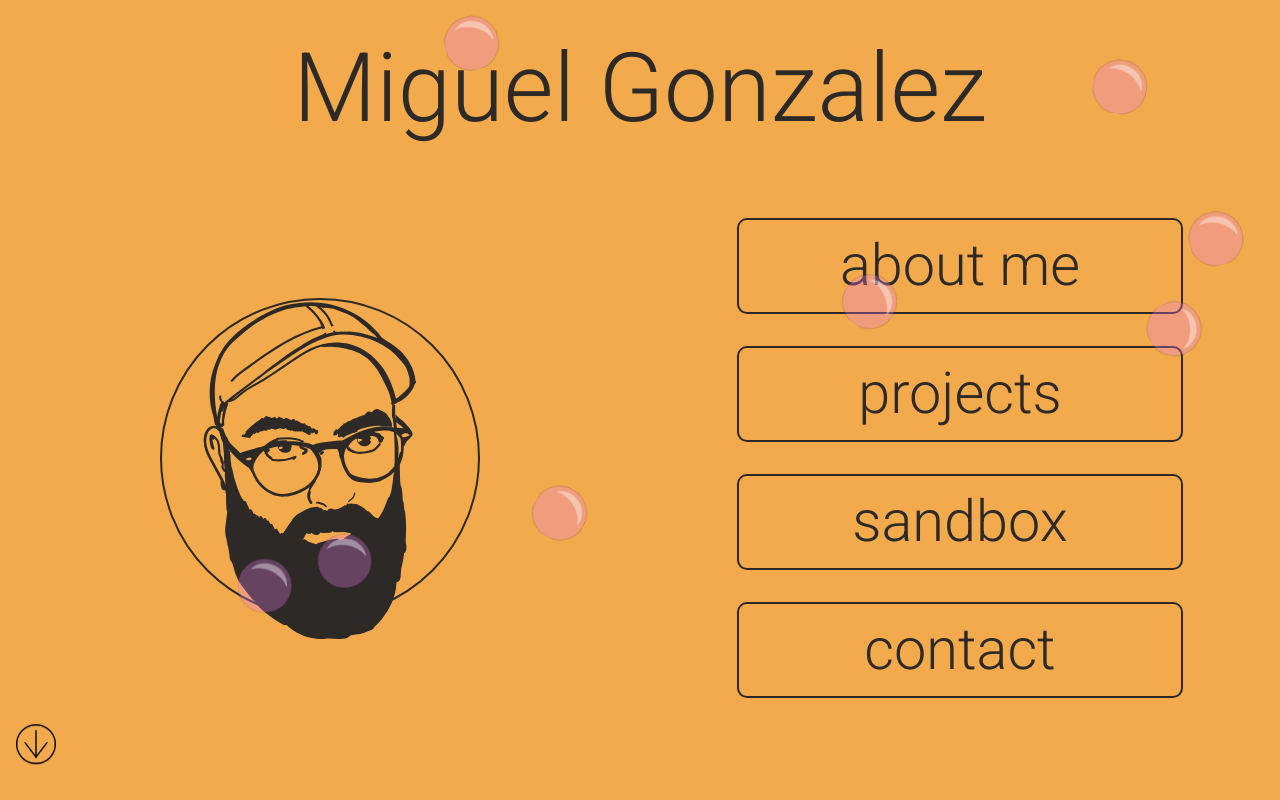
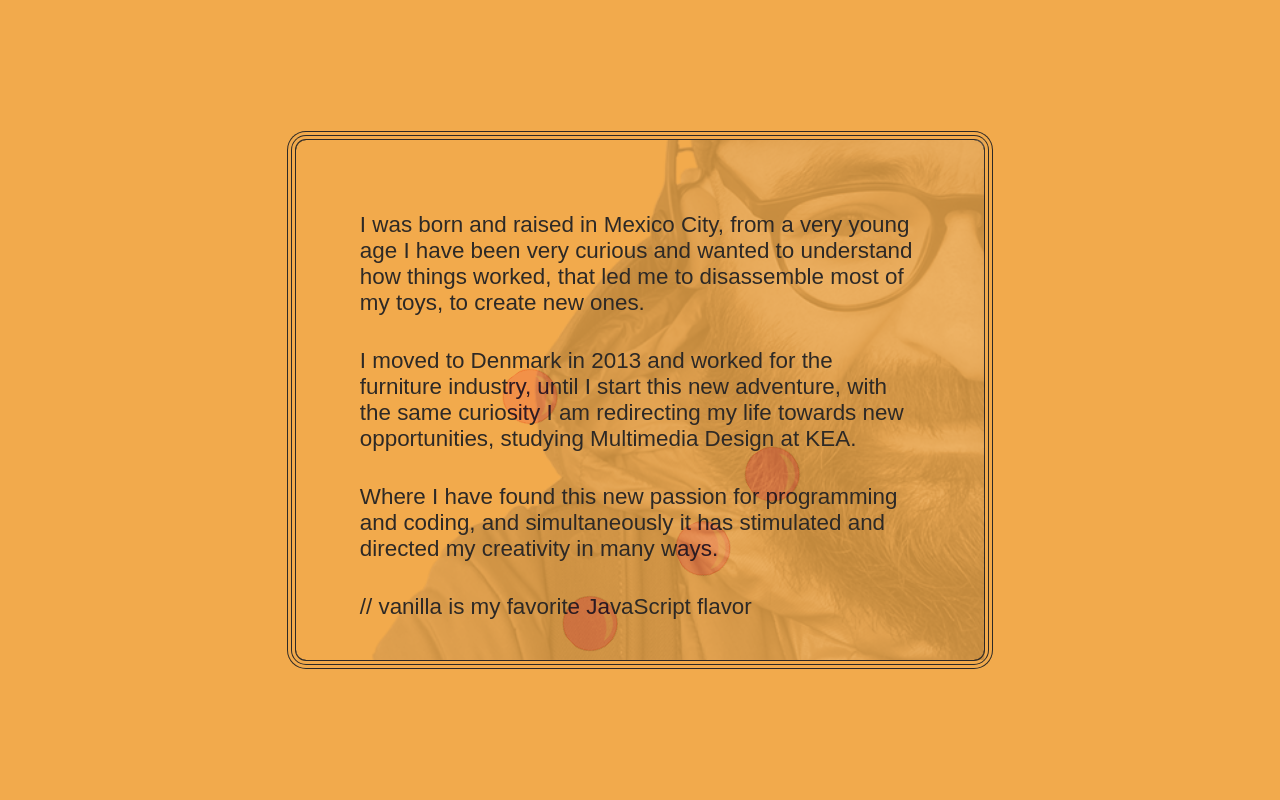
Before and after one commit to MichGlz/portfolio, a plain HTML site: page index.html in a window 1280 px wide. Both pictures are taken after a click on the element "about me". Shown: the top 800 px of the page. Drawn offline with nearby package versions, Linux system fonts and the light colour scheme; a web font is replaced by a local one.

Commit message:
sections working

```diff
--- a/css/style.css
+++ b/css/style.css
@@ -45,6 +45,7 @@ main {
 }
 
 .sections-wrapper {
+  position: relative;
   max-width: 1500px;
   margin: 0 auto;
 }
@@ -52,12 +53,12 @@ main {
 section {
   width: 100%;
   height: fit-content;
+  display: flex;
   background-color: var(--background-color);
 }
 
 #principal {
   position: relative;
-  display: flex;
   flex-wrap: wrap;
   justify-content: center;
   align-items: center;
@@ -167,6 +168,7 @@ h2 {
   width: 100%;
   height: 100vw;
   pointer-events: none;
+  z-index: 1;
 }
 
 .bubble-sprit {
@@ -180,6 +182,7 @@ h2 {
   cursor: pointer;
   pointer-events: all;
   mix-blend-mode: color-burn;
+  z-index: 20;
 }
 
 .bubble-sprit svg {
@@ -216,11 +219,10 @@ h2 {
   }
 }
 
-section#quote {
-  display: flex;
+#quote {
   justify-content: center;
   align-items: center;
-  padding: calc(2rem + 15vw) 2rem;
+  padding: calc(2rem + 6vw) 1rem;
 }
 
 .quote-container {
@@ -240,6 +242,114 @@ section#quote {
   max-width: 20ch;
 }
 
-.quote-container > p + p {
+* > p + p {
   margin-top: 2rem;
 }
+
+.sliding-sections-container {
+  width: 100vw;
+  height: 100vh;
+  position: fixed;
+  top: 0;
+  left: 0;
+  z-index: 2;
+  overflow: hidden;
+  pointer-events: none;
+}
+
+.sliding-section {
+  width: 100%;
+  height: 100vh;
+  position: relative;
+  pointer-events: all;
+  z-index: 0;
+}
+
+.about-me {
+  height: 100%;
+  padding: 2rem;
+  background-color: var(--background-color);
+  /* background-color: violet; */
+  flex-direction: column;
+  align-items: center;
+  justify-content: center;
+  overflow-y: scroll;
+}
+
+.p-wrapper {
+  padding: 2.5rem 5vw;
+  border-radius: 10px;
+  box-shadow: 0 0 0 1px #2d2926, 0 0 0 4px #f2aa4c, 0 0 0 5px #2d2926, 0 0 0 8px #f2aa4c, 0 0 0 9px #2d2926;
+  position: relative;
+  z-index: 0;
+}
+
+.p-wrapper::after {
+  content: "";
+  background: url(../assets/pic03.png);
+  background-repeat: no-repeat;
+  background-size: cover;
+  background-position: bottom left;
+  top: 0;
+  left: 0;
+  bottom: 0;
+  right: 0;
+  position: absolute;
+  z-index: -1;
+  transform: scaleX(-1);
+  opacity: 0.2;
+}
+
+.p-wrapper p {
+  margin-top: 2rem;
+  font-family: var(--font-body);
+  font-size: calc(1rem + 0.5vw);
+  max-width: 45ch;
+}
+
+.about-me img {
+  width: 100%;
+  height: min(20vh, 20vw);
+  min-height: 50px;
+  object-fit: cover;
+  filter: sepia(0.8);
+  pointer-events: none;
+  transform: scaleX(-1);
+}
+
+.projects {
+  background-color: blueviolet;
+}
+
+.sandbox {
+  background-color: yellowgreen;
+}
+
+.contact {
+  background-color: teal;
+}
+
+section > .btn-close {
+  width: 5vw;
+  height: 5vw;
+  border-radius: 50%;
+  background-color: var(--body-color);
+}
+
+.slideup {
+  animation: slideup 1s cubic-bezier(0.55, 0.17, 0.61, 1.45) 1 forwards;
+}
+
+.hidden {
+  display: none;
+  background-color: wheat;
+}
+
+@keyframes slideup {
+  0% {
+    transform: translateY(100vh);
+  }
+  100% {
+    transform: translateY(0);
+  }
+}
--- a/index.html
+++ b/index.html
@@ -21,10 +21,10 @@
             <div class="svg-container"></div>
           </div>
           <div class="boxes-container">
-            <div class="box top right"><h2>about me</h2></div>
-            <div class="box top left"><h2>projects</h2></div>
-            <div class="box bottom right"><h2>sandbox</h2></div>
-            <div class="box bottom left"><h2>contact</h2></div>
+            <div data-section="#about-me" class="box top right"><h2>about me</h2></div>
+            <div data-section="#projects" class="box top left"><h2>projects</h2></div>
+            <div data-section="#sandbox" class="box bottom right"><h2>sandbox</h2></div>
+            <div data-section="#contact" class="box bottom left"><h2>contact</h2></div>
           </div>
         </section>
         <section id="quote">
@@ -33,31 +33,42 @@
             <p>Just remember how fun is to play with them.</p>
           </div>
         </section>
-        <section id="about-me">
-          <p>
-            I’m born and raised in Mexico City. I grew up in a heartwarming family with tree siblings and parents that encouraged my creativity and curiosity to experiment with my ideas and different technology. From a early age my father showed me
-            how to fix my toys, instead of buying new. This is a quality I’ve had with me all my life, and as a child I un sampled my toys, in order to sample it again.
-          </p>
+      </div>
 
-          <p>I’ve been a boy scout with my brother and father from a early age, and the brotherhood and discipline I’ve learned in my many years there is fundamental in my way of being there for my friends and my loyalty as a employee.</p>
+      <div class="sliding-sections-container"></div>
 
-          <p>
-            As a young adult I studied in the university in Mexico City, and had different jobs at the same time. As a bike messenger I meet a danish guy, and we became friends. After some years he starter a furniture company, and one thing let to
-            another and I left Mexico in 2013 to join the company as a employee in Denmark.
-          </p>
-
-          <p>
-            I worked there as a project developer being specialized in the famous “Acapulco” chair from Mexico. While working in the company I meet my wife. We moved together in Copenhagen and got married in the summer of 2018. The year after our
-            baby boy came to us, and we’re yet again expecting a child in the beginning of 2021. I decided to follow a dream about studying, so I applied for MDD at KEA in 2020.
-          </p>
-        </section>
-      </div>
       <div class="bubbles-container">
         <a href="#quote" id="arrow"></a>
       </div>
     </main>
 
     <footer></footer>
+    <template id="about-me">
+      <section class="about-me sliding-section btn-close">
+        <div class="p-wrapper">
+          <!-- <img src="assets/pic02.png" alt="autoretrato under acapulco chair" /> -->
+          <p>I was born and raised in Mexico City, from a very young age I have been very curious and wanted to understand how things worked, that led me to disassemble most of my toys, to create new ones.</p>
+          <p>I moved to Denmark in 2013 and worked for the furniture industry, until I start this new adventure, with the same curiosity I am redirecting my life towards new opportunities, studying Multimedia Design at KEA.</p>
+          <p>Where I have found this new passion for programming and coding, and simultaneously it has stimulated and directed my creativity in many ways.</p>
+          <p>// vanilla is my favorite JavaScript flavor</p>
+        </div>
+      </section>
+    </template>
+    <template id="projects">
+      <section class="projects sliding-section">
+        <div class="btn-close"></div>
+      </section>
+    </template>
+    <template id="sandbox">
+      <section class="sandbox sliding-section">
+        <div class="btn-close"></div>
+      </section>
+    </template>
+    <template id="contact">
+      <section class="contact sliding-section">
+        <div class="btn-close"></div>
+      </section>
+    </template>
 
     <script src="./js/script.js"></script>
   </body>
--- a/js/script.js
+++ b/js/script.js
@@ -16,6 +16,7 @@ body.addEventListener("mousedown", closeOpenEyes);
 body.addEventListener("mouseup", closeOpenEyes);
 body.addEventListener("mousemove", eyeMove);
 document.addEventListener("scroll", scrollingChanges);
+document.querySelectorAll(".box").forEach((box) => box.addEventListener("click", callSection));
 
 function closeOpenEyes() {
   document.querySelectorAll(".eyes").forEach((eye) => {
@@ -55,7 +56,8 @@ function scrollingChanges(e) {
       face.classList.remove("hide");
     });
     if (document.querySelectorAll(".bubble-sprit").length < 20) {
-      bubbleFactory();
+      const bubblesContainer = document.querySelector(".bubbles-container");
+      bubbleFactory(bubblesContainer);
     }
 
     arrow.style.backgroundImage = "url(./assets/arrow-up.svg)";
@@ -77,9 +79,7 @@ function scrollingChanges(e) {
   lastScrollTop = window.pageYOffset;
 }
 
-function bubbleFactory() {
-  const bubblesContainer = document.querySelector(".bubbles-container");
-
+function bubbleFactory(container) {
   for (let i = 1, a = 1; i <= 4; i++, a *= -1, bubbleNumber++) {
     const bubbleSprit = document.createElement("div");
     bubbleSprit.classList.add(`bubble-sprit`);
@@ -94,10 +94,10 @@ function bubbleFactory() {
       });
 
     bubbleSprit.addEventListener("mouseover", explode);
-    bubblesContainer.appendChild(bubbleSprit);
+    container.appendChild(bubbleSprit);
 
-    const bubbleY = bubblesContainer.getBoundingClientRect().height;
-    const bubbleX = bubblesContainer.getBoundingClientRect().width / 2;
+    const bubbleY = container.getBoundingClientRect().height;
+    const bubbleX = container.getBoundingClientRect().width / 2;
 
     const durationNo = 10 * (Math.random() * 3) + 3;
 
@@ -135,3 +135,47 @@ function removeBubble(bubble) {
     }, 60);
   });
 }
+
+function callSection(e) {
+  console.log("callSection");
+  const templateID = this.dataset.section;
+  console.log(templateID);
+  const template = document.querySelector(templateID).content;
+
+  const copy = template.cloneNode(true);
+
+  const parent = document.querySelector(".sliding-sections-container");
+
+  parent.appendChild(copy);
+
+  const slidingSection = parent.querySelector(".sliding-section");
+  const btnClose = parent.querySelector(".btn-close");
+
+  setTimeout(() => {
+    bubbleFactory(slidingSection);
+  }, 1000);
+
+  btnClose.addEventListener("click", () => {
+    console.log("click btn");
+    slidingAnimation.reverse();
+    slidingAnimation.onfinish = function () {
+      slidingSection.remove();
+    };
+  });
+  const properties = {
+    duration: 1000,
+    // easing: "cubic-bezier(0.55, 0.17, 0.61, 1.45)",
+    easing: "cubic-bezier(.45,.92,.26,1.19)",
+    fill: "forwards",
+  };
+
+  const keyframes = [
+    { transformOrigin: "center", transform: `translateY(-100%)`, opacity: 0.3 },
+    {
+      transformOrigin: "center",
+      transform: `none`,
+      opacity: 1,
+    },
+  ];
+  const slidingAnimation = slidingSection.animate(keyframes, properties);
+}
```
Also changed, not shown: assets/pic01.jpg (added), assets/pic02.jpg (added), assets/pic02.png (added), assets/pic03.png (added).
